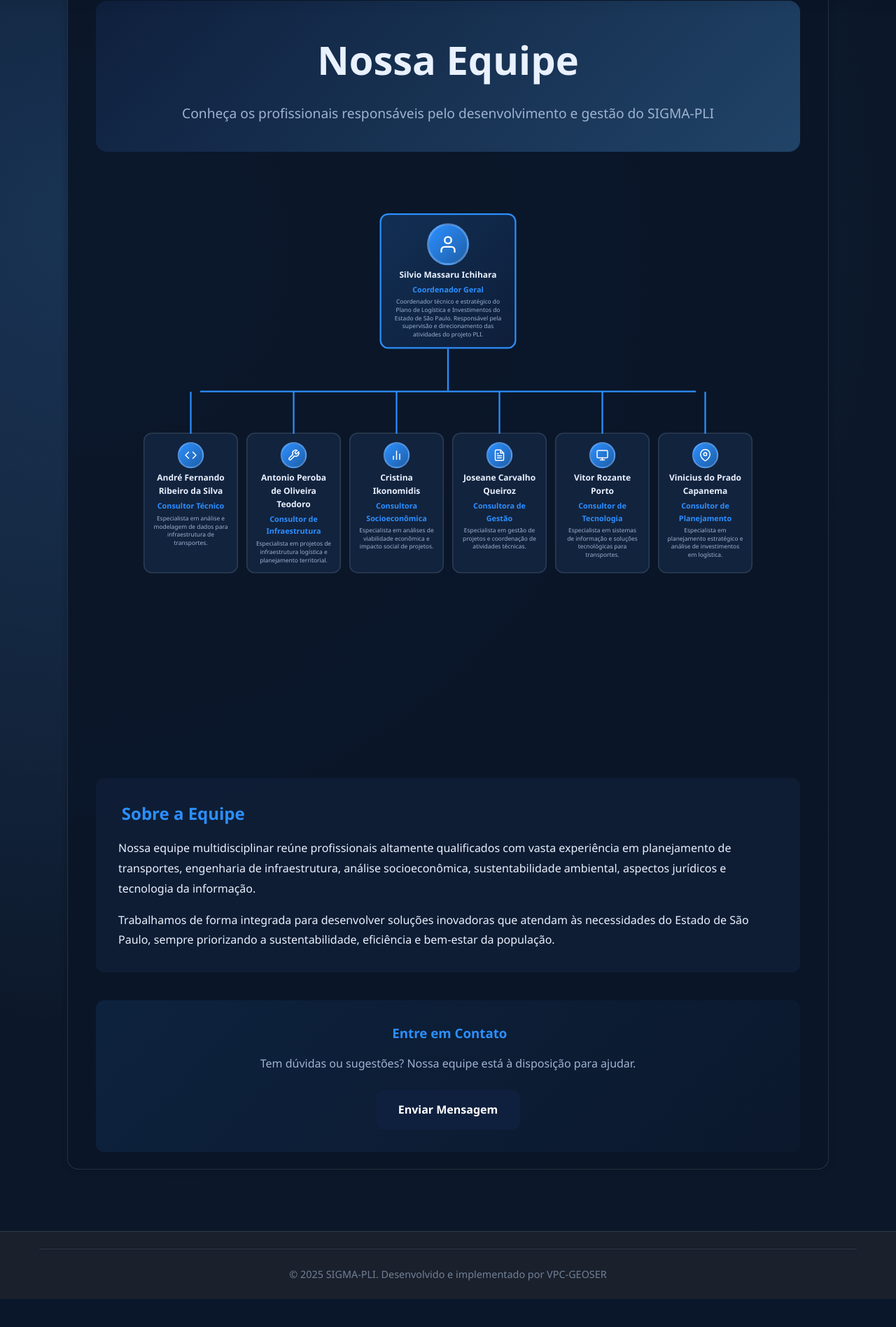
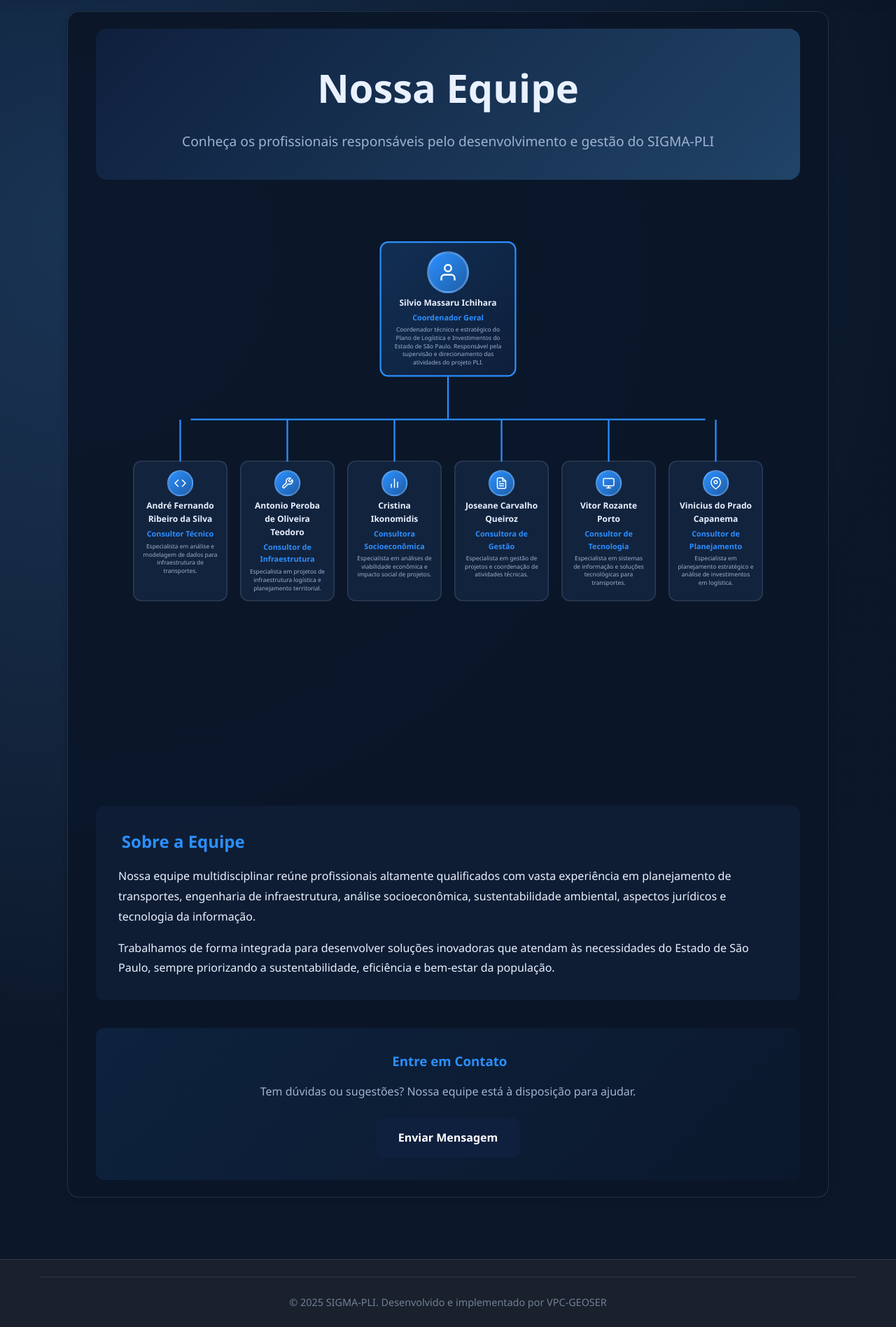
Before and after one commit to vpcapanema/SIGMA-PLI, a FastAPI app: page /equipe in a window 1280 px wide. Shown: the part 88-1985 px from the top of the page at 70% size. Before the commit the page ends 1945 px from the top, so only its background shows below. Run offline with FastAPI, Linux system fonts and the light colour scheme.

Commit message:
fix(equipe): increase card spacing to 24px and add top margin below navbar

```diff
--- a/static/css/M00_home/style_home_team.css
+++ b/static/css/M00_home/style_home_team.css
@@ -3,6 +3,7 @@
 /* Espaçamento principal da página de equipe */
 .team-main {
   padding: var(--spacing-2xl) 0;
+  margin-top: var(--spacing-2xl);
 }
 
 .team-hero {
@@ -42,7 +43,7 @@
   display: flex;
   justify-content: center;
   flex-wrap: nowrap;
-  gap: var(--spacing-md);
+  gap: var(--spacing-lg);
   margin: var(--spacing-lg) 0;
   position: relative;
   padding: 0 var(--spacing-sm);
```
